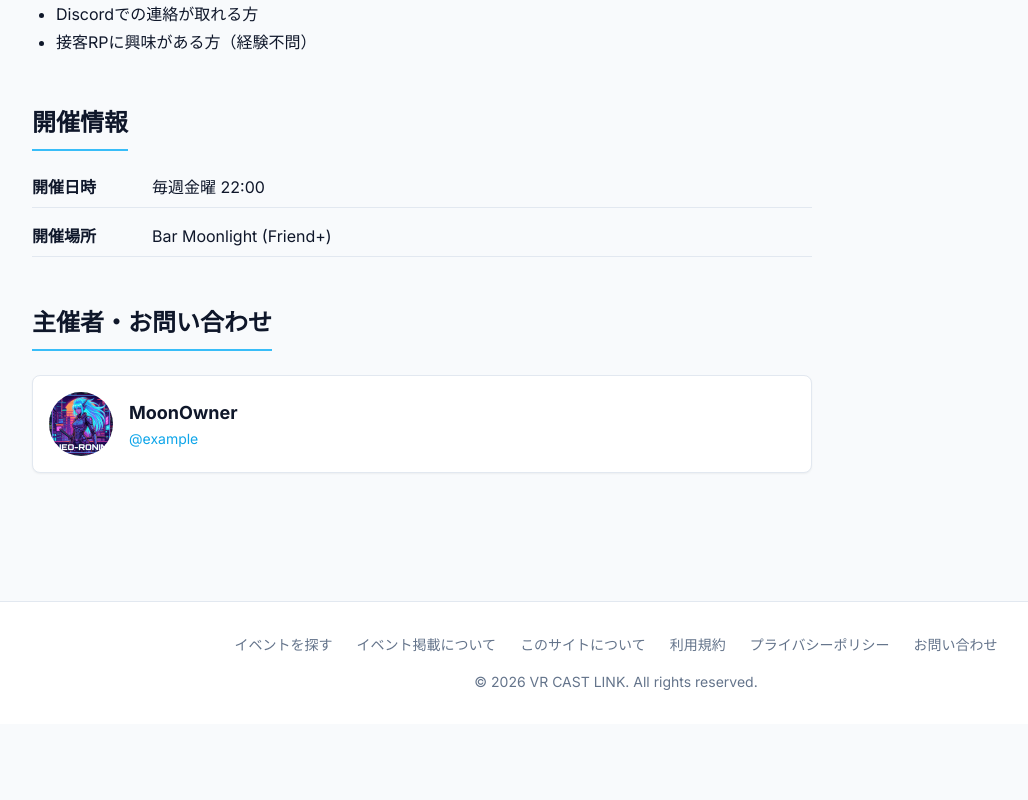
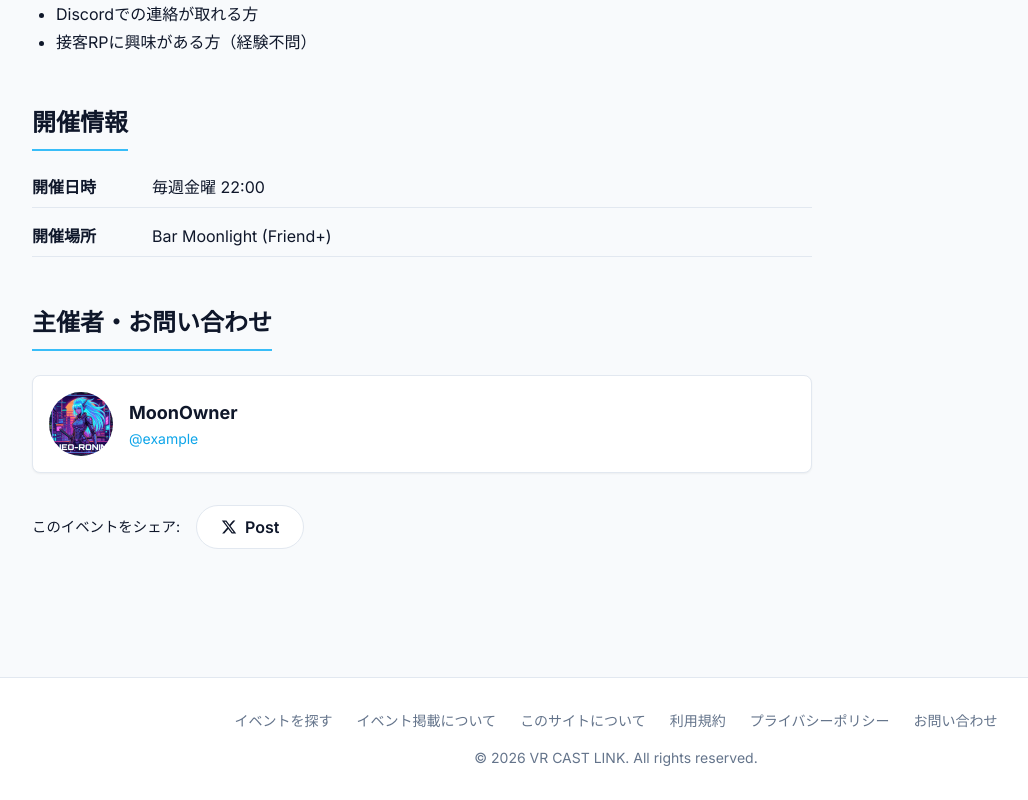
Before and after one commit to NemoKino/private-salon-reserve, a Next.js app in the folder vr-event-recruit/: page /events/event-001 in a window 1280 px wide. Shown: the part 1412-2212 px from the top of the page, without its empty margins (24-1052 px from the left). Before the commit the page ends 2136 px from the top, so only its background shows below. Built offline with nearby package versions, Linux system fonts and the light colour scheme; no server answers.

Commit message:
feat: implement image upload, sns share, and policy pages

```diff
--- a/vr-event-recruit/src/app/events/[id]/page.tsx
+++ b/vr-event-recruit/src/app/events/[id]/page.tsx
@@ -149,6 +149,7 @@ export default async function EventDetailPage(props: Props) {
                                     </a>
                                 </div>
                             </div>
+                            <ShareButtons title={event.title} />
                         </section>
                     </div>
 
```
